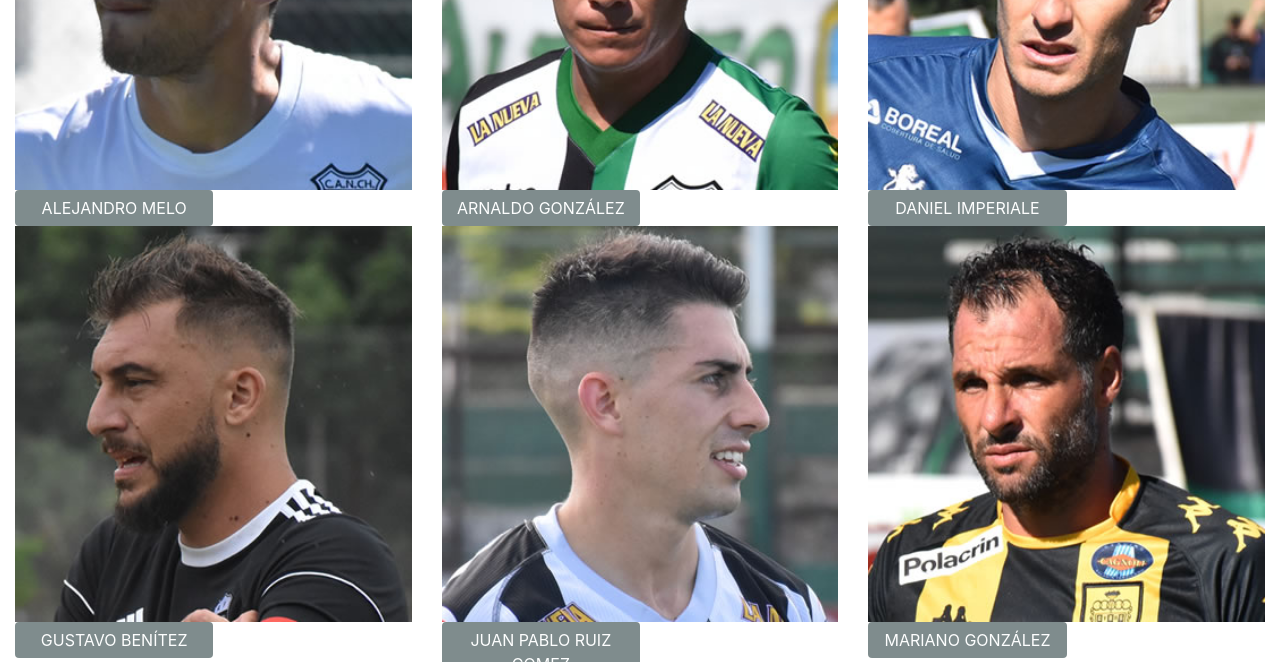
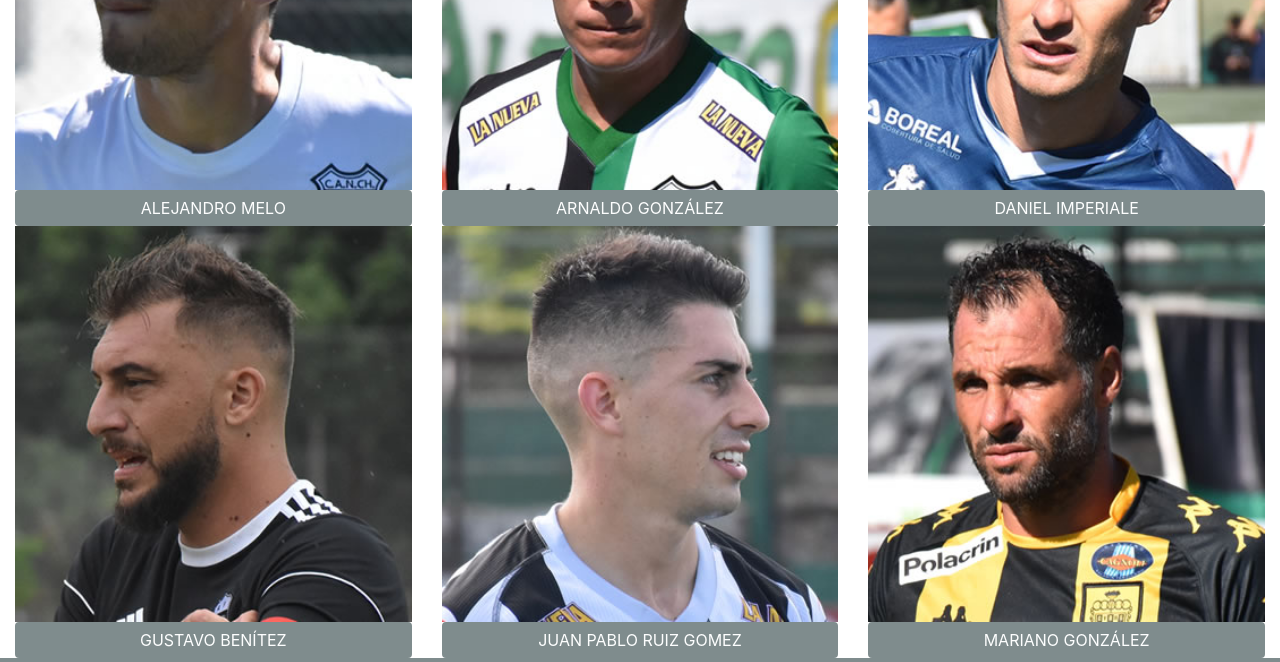
Before and after one commit to femeza/playerdata, a website: page pages/jugadores.html in a window 1280 px wide. Shown: the part 1008-1670 px from the top of the page. Drawn offline with nearby package versions, Linux system fonts and the light colour scheme; files whose address does not match are found by name; a web font is replaced by a local one.

Commit message:
Agregué btn-block a los botones

```diff
--- a/pages/jugadores.html
+++ b/pages/jugadores.html
@@ -69,27 +69,27 @@
             </div>
             <div class="col-lg-4 col-xs-12">
                 <img src="../assets/img/jugador/alejandro-melo.jpg" class="img-fluid" alt="alejandro melo">
-                <button type="button" class="btn w-50" data-toggle="modal" data-target="#exampleModal">ALEJANDRO MELO</button>
+                <button type="button" class="btn btn-block" data-toggle="modal" data-target="#exampleModal">ALEJANDRO MELO</button>
             </div>
             <div class="col-lg-4 col-xs-12">
                 <img src="../assets/img/jugador/arnaldo-gonzalez.jpg" class="img-fluid" alt="arnaldo gonzalez">
-                <button type="button" class="btn w-50" data-toggle="modal" data-target="#exampleModal">ARNALDO GONZÁLEZ</button>
+                <button type="button" class="btn btn-block" data-toggle="modal" data-target="#exampleModal">ARNALDO GONZÁLEZ</button>
             </div>
             <div class="col-lg-4 col-xs-12">
                 <img src="../assets/img/jugador/daniel-imperiale.jpg" class="img-fluid" alt="daniel imperiale">
-                <button type="button" class="btn w-50" data-toggle="modal" data-target="#exampleModal">DANIEL IMPERIALE</button>
+                <button type="button" class="btn btn-block" data-toggle="modal" data-target="#exampleModal">DANIEL IMPERIALE</button>
             </div>
             <div class="col-lg-4 col-xs-12">
                 <img src="../assets/img/jugador/gustavo-benitez.jpg" class="img-fluid" alt="gustavo benitez">
-                <button type="button" class="btn w-50" data-toggle="modal" data-target="#exampleModal">GUSTAVO BENÍTEZ</button>
+                <button type="button" class="btn btn-block" data-toggle="modal" data-target="#exampleModal">GUSTAVO BENÍTEZ</button>
             </div>
             <div class="col-lg-4 col-xs-12">
                 <img src="../assets/img/jugador/juan-pablo-ruiz-gomez.jpg" class="img-fluid" alt="juan pablo ruiz gomez">
-                <button type="button" class="btn w-50" data-toggle="modal" data-target="#exampleModal">JUAN PABLO RUIZ GOMEZ</button>
+                <button type="button" class="btn btn-block" data-toggle="modal" data-target="#exampleModal">JUAN PABLO RUIZ GOMEZ</button>
             </div>
             <div class="col-lg-4 col-xs-12">
                 <img src="../assets/img/jugador/mariano-gonzalez.jpg" class="img-fluid" alt="mariano gonzalez">
-                <button type="button" class="btn w-50" data-toggle="modal" data-target="#exampleModal">MARIANO GONZÁLEZ</button>
+                <button type="button" class="btn btn-block" data-toggle="modal" data-target="#exampleModal">MARIANO GONZÁLEZ</button>
             </div>
         </section>
         <!-- fin section -->
```
